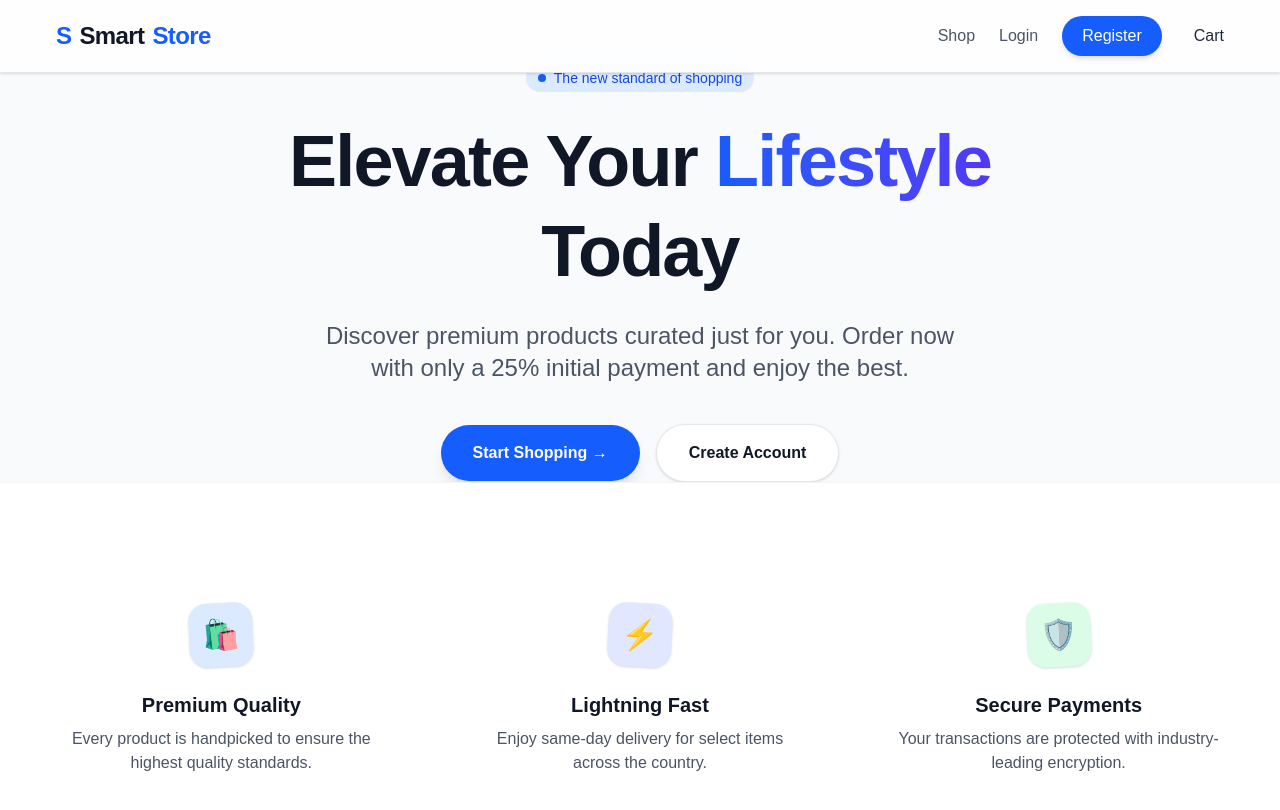
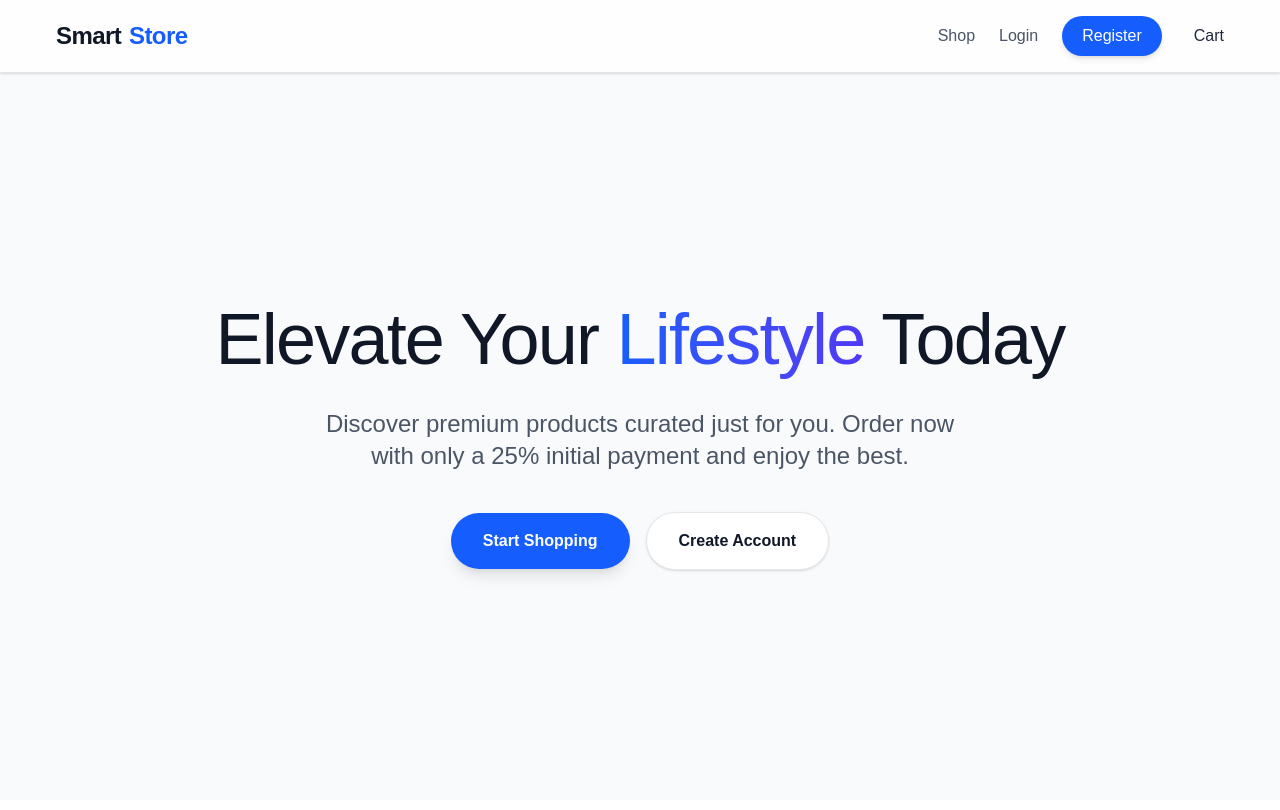
Before and after one commit to PixelCraftLab/shop-store, a React (Vite) app: page / in a window 1280 px wide. Shown: the top 810 px of the page. Built offline with nearby package versions, Linux system fonts and the light colour scheme.

Commit message:
landing page corrected

```diff
--- a/src/pages/Landing.jsx
+++ b/src/pages/Landing.jsx
@@ -4,12 +4,9 @@ function Landing() {
   return (
     <div className="min-h-screen bg-gray-50 flex flex-col font-sans selection:bg-blue-200">
       <div className="flex-1 flex flex-col justify-center items-center px-4 sm:px-6 lg:px-8 mt-16 text-center">
-        <div className="inline-flex items-center gap-2 px-3 py-1 rounded-full bg-blue-100 text-blue-700 font-medium text-sm mb-6 animate-fade-in-up">
-          <span className="flex h-2 w-2 rounded-full bg-blue-600"></span>
-          The new standard of shopping
-        </div>
 
-        <h1 className="text-5xl md:text-7xl font-extrabold text-gray-900 tracking-tight mb-6 max-w-4xl mx-auto leading-tight animate-fade-in-up animation-delay-150">
+
+        <h1 className="text-5xl md:text-7xl text-gray-900 tracking-tight mb-6 max-w-4xl mx-auto leading-tight animate-fade-in-up animation-delay-150">
           Elevate Your <span className="text-transparent bg-clip-text bg-gradient-to-r from-blue-600 to-indigo-600">Lifestyle</span> Today
         </h1>
 
@@ -19,7 +16,7 @@ function Landing() {
 
         <div className="flex flex-col sm:flex-row gap-4 justify-center items-center w-full max-w-md mx-auto animate-fade-in-up animation-delay-500">
           <Link to="/shop" className="w-full sm:w-auto px-8 py-4 bg-blue-600 hover:bg-blue-700 text-white font-semibold rounded-full shadow-lg hover:shadow-xl transform hover:-translate-y-1 transition-all duration-300 flex items-center justify-center gap-2 group">
-            Start Shopping →
+            Start Shopping
           </Link>
           <Link to="/register" className="w-full sm:w-auto px-8 py-4 bg-white hover:bg-gray-50 text-gray-900 border border-gray-200 font-semibold rounded-full shadow-sm hover:shadow-md transition-all duration-300">
             Create Account
@@ -27,35 +24,9 @@ function Landing() {
         </div>
       </div>
 
-      <div className="bg-white py-16 sm:py-24 border-t border-gray-100">
-        <div className="max-w-7xl mx-auto px-4 sm:px-6 lg:px-8">
-          <div className="grid grid-cols-1 md:grid-cols-3 gap-10 text-center">
-            <div className="flex flex-col items-center p-6 rounded-2xl hover:bg-gray-50 transition-colors">
-              <div className="w-16 h-16 bg-blue-100 text-blue-600 rounded-2xl flex items-center justify-center mb-6 shadow-sm transform -rotate-3 hover:rotate-0 transition-transform text-3xl">
-                🛍️
-              </div>
-              <h3 className="text-xl font-bold text-gray-900 mb-2">Premium Quality</h3>
-              <p className="text-gray-600">Every product is handpicked to ensure the highest quality standards.</p>
-            </div>
 
-            <div className="flex flex-col items-center p-6 rounded-2xl hover:bg-gray-50 transition-colors">
-              <div className="w-16 h-16 bg-indigo-100 text-indigo-600 rounded-2xl flex items-center justify-center mb-6 shadow-sm transform rotate-3 hover:rotate-0 transition-transform text-3xl">
-                ⚡
-              </div>
-              <h3 className="text-xl font-bold text-gray-900 mb-2">Lightning Fast</h3>
-              <p className="text-gray-600">Enjoy same-day delivery for select items across the country.</p>
-            </div>
 
-            <div className="flex flex-col items-center p-6 rounded-2xl hover:bg-gray-50 transition-colors">
-              <div className="w-16 h-16 bg-green-100 text-green-600 rounded-2xl flex items-center justify-center mb-6 shadow-sm transform -rotate-3 hover:rotate-0 transition-transform text-3xl">
-                🛡️
-              </div>
-              <h3 className="text-xl font-bold text-gray-900 mb-2">Secure Payments</h3>
-              <p className="text-gray-600">Your transactions are protected with industry-leading encryption.</p>
-            </div>
-          </div>
-        </div>
-      </div>
+
     </div>
   );
 }
--- a/src/pages/NavBar.jsx
+++ b/src/pages/NavBar.jsx
@@ -18,7 +18,7 @@ const NavBar = () => {
       className="fixed top-0 left-0 w-full z-50 backdrop-blur-xl bg-white/80 border-b border-gray-200 shadow-sm flex justify-between items-center px-6 md:px-14 py-4 transition-all duration-300"
     >
       <Link to="/" className="text-2xl font-bold tracking-tight text-gray-900 flex items-center gap-2">
-        <span className="text-blue-600 font-extrabold">S</span>
+
         Smart<span className="text-blue-600">Store</span>
       </Link>
 
```
